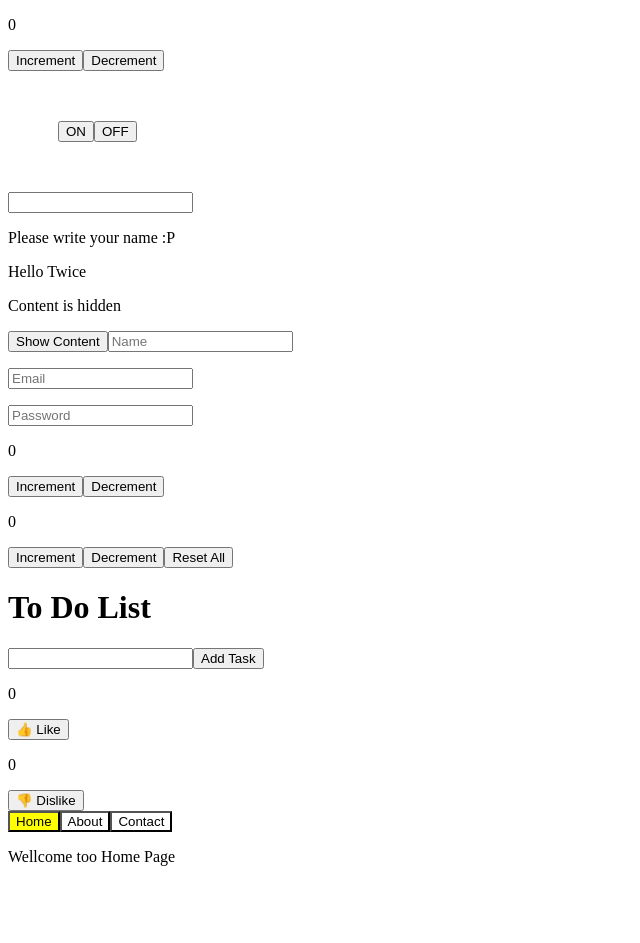
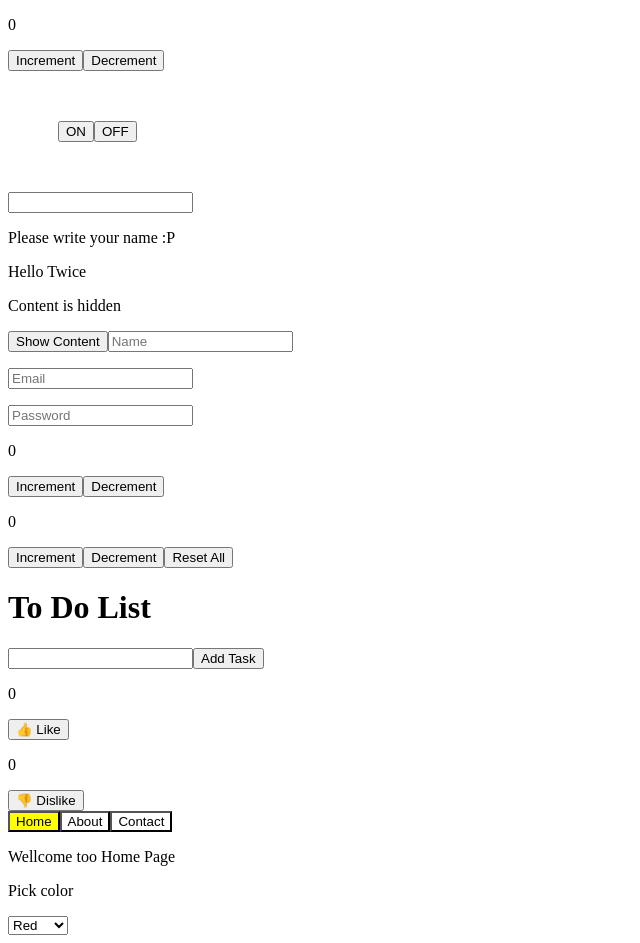
Before and after one commit to dncworking/JSX_useState, a React (Vite) app: page / in a window 1280 px wide. Shown: the whole page, without its empty margins (0-640 px from the left). Before the commit the page ends 882 px from the top, so only its background shows below. Built offline with nearby package versions, Linux system fonts and the light colour scheme.

Commit message:
Ten.jsx / work done

```diff
--- a/src/App.jsx
+++ b/src/App.jsx
@@ -11,6 +11,7 @@ import Six from "./Six";
 import Seven from "./Seven";
 import Eight from "./Eight";
 import Nine from "./Nine";
+import Ten from "./Ten";
 
 function App() {
   const [count, setCount] = useState(0);
@@ -26,6 +27,7 @@ function App() {
       <Seven />
       <Eight />
       <Nine />
+      <Ten />
     </>
   );
 }
--- /dev/null
+++ b/src/Ten.jsx
@@ -0,0 +1,18 @@
+import { useState } from "react";
+
+function Ten() {
+  const [color, setColor] = useState();
+
+  return (
+    <div style={{ backgroundColor: color }}>
+      <p>Pick color</p>
+      <select onChange={(e) => setColor(e.target.value)}>
+        <option value="red">Red</option>
+        <option value="blue">Blue</option>
+        <option value="green">Green</option>
+      </select>
+
+    </div>
+  );
+}
+export default Ten;
```
